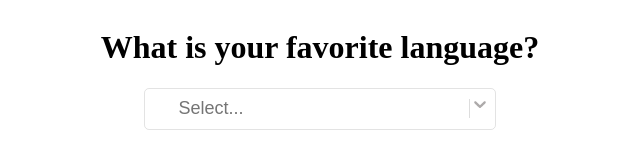
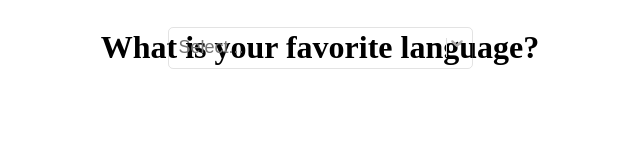
Before and after one commit to kimdang2/single-select-module, a React app in the folder array-input/: page / in a window 1280 px wide. Shown: the full height of the page, 320-960 px from the left. Built offline with nearby package versions, Linux system fonts and the light colour scheme.

Commit message:
Update README file

```diff
--- a/array-input/src/Components/SingleSelect.css
+++ b/array-input/src/Components/SingleSelect.css
@@ -1,14 +1,12 @@
 .single-select {
+  position: absolute;
   display: flex;
   align-items: center;
-  position: relative
 }
 
 .dropdown-container {
-  width: 350px; /* change width of drop down display*/
   border-radius: 5px;
   border: 1px solid #a9a9a952;
-  position: relative;
 }
 
 .dropdown-container:focus-within{
@@ -26,6 +24,7 @@ span {
 .dropdown-input {
   padding: 10px;
   height: 20px;
+  width: auto;
   border: 1px solid #a9a9a952;
   font-size: 18px;
   text-transform: capitalize;
@@ -44,6 +43,8 @@ span {
   /* Scollbars */
   max-height: 250px;
   overflow: auto;
+   /* Reposition stack order (menu will appears in front of elements)*/
+  z-index: 1;position :relative
 }
 
 .dropdown-value {
@@ -73,7 +74,7 @@ span {
 
 .icon-selectors {
   display: inline-block;
-  float:right;
+  flex-shrink: 0;
   padding: 5px;
 }
 
@@ -81,9 +82,3 @@ img {
   width: 20px;
   height: 20px;
 }
-
-@media all and (max-width: 520px ) {
-  .dropdown-input {
-    width:50%;
-  }
-}
--- a/object-input/src/Components/SingleSelect.css
+++ b/object-input/src/Components/SingleSelect.css
@@ -1,14 +1,12 @@
 .single-select {
+  position: absolute;
   display: flex;
   align-items: center;
-  position: relative
 }
 
 .dropdown-container {
-  width: 350px; /* change width of drop down display*/
   border-radius: 5px;
   border: 1px solid #a9a9a952;
-  position: relative;
 }
 
 .dropdown-container:focus-within{
@@ -26,6 +24,7 @@ span {
 .dropdown-input {
   padding: 10px;
   height: 20px;
+  width: auto;
   border: 1px solid #a9a9a952;
   font-size: 18px;
   text-transform: capitalize;
@@ -73,7 +72,7 @@ span {
 
 .icon-selectors {
   display: inline-block;
-  float:right;
+  flex-shrink: 0;
   padding: 5px;
 }
 
@@ -81,7 +80,6 @@ img {
   width: 20px;
   height: 20px;
 }
-
 @media all and (max-width: 520px ) {
   .dropdown-input {
     width:50%;
```
Also changed, not shown: README.md, object-input/README.md.
